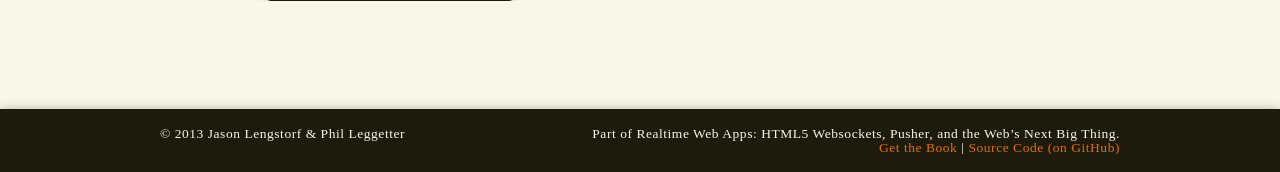
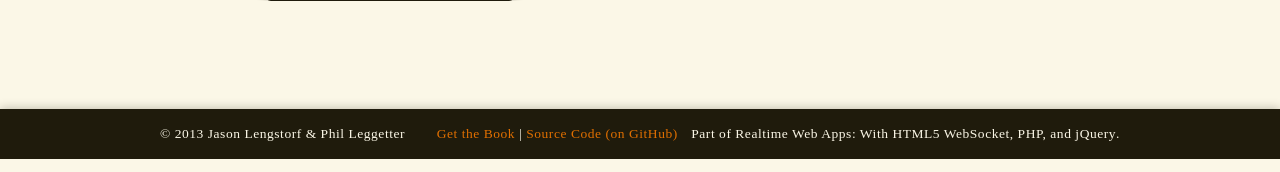
Before and after one commit to jlengstorf/realtimewebapps, a PHP site: page / in a window 1280 px wide. Shown: the part 721-893 px from the top of the page. Run offline with PHP 8.4, Linux system fonts and the light colour scheme; a stand-in replaces the project's code that opens the database connection; some libraries are stand-ins or nearby versions; some web fonts are replaced.

Commit message:
Updated the book title.

```diff
--- a/system/inc/footer.inc.php
+++ b/system/inc/footer.inc.php
@@ -5,8 +5,8 @@
             &copy; 2013 Jason Lengstorf &amp; Phil Leggetter
         </li><!--/.copyright-->
         <li>
-            Part of <em>Realtime Web Apps: HTML5 Websockets, Pusher, and the
-            Web&rsquo;s Next Big Thing</em>.
+            Part of <em>Realtime Web Apps: With HTML5 WebSocket, PHP,
+                and jQuery</em>.
         </li>
         <li>
             <a href="http://amzn.to/S2HRiS">Get the Book</a> |
```
